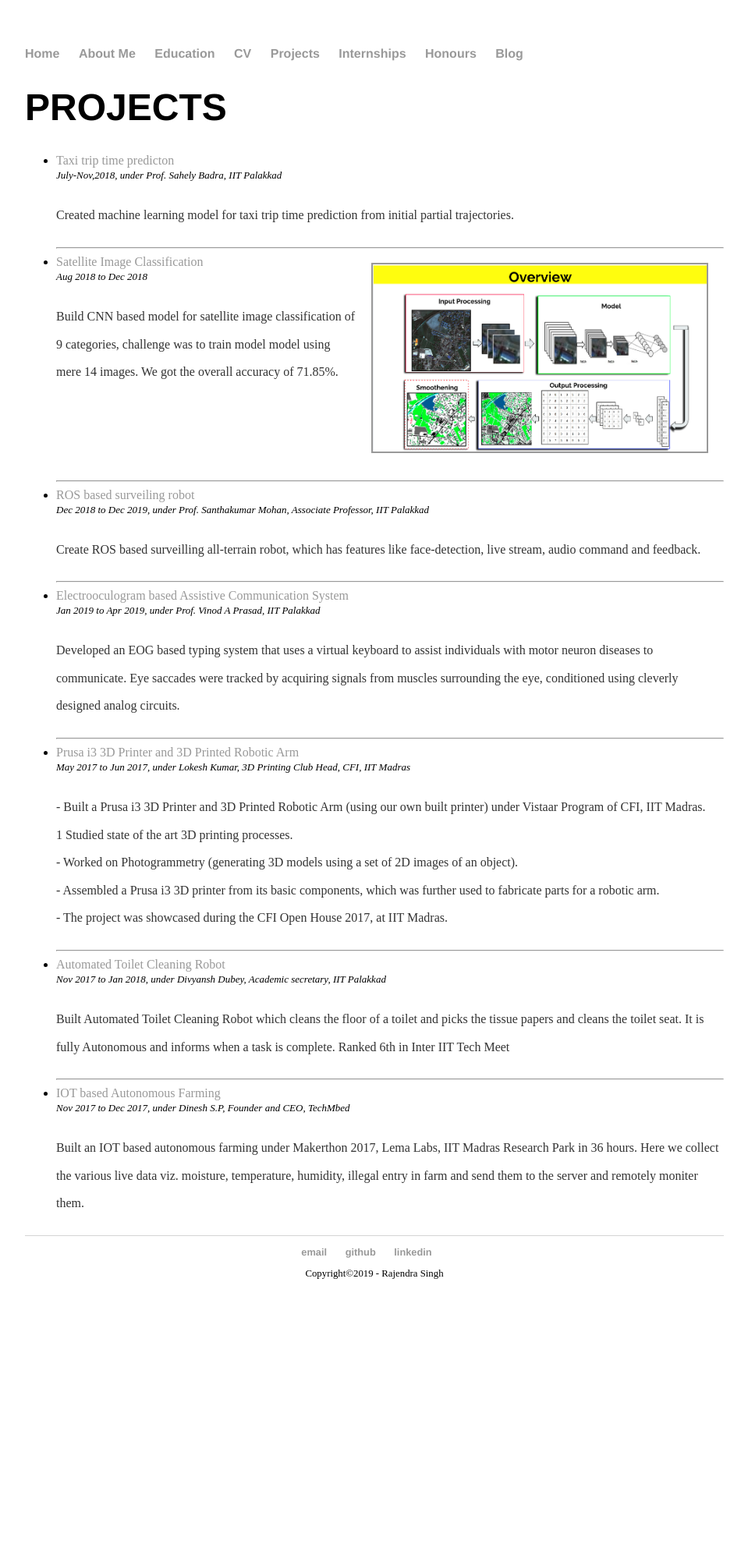
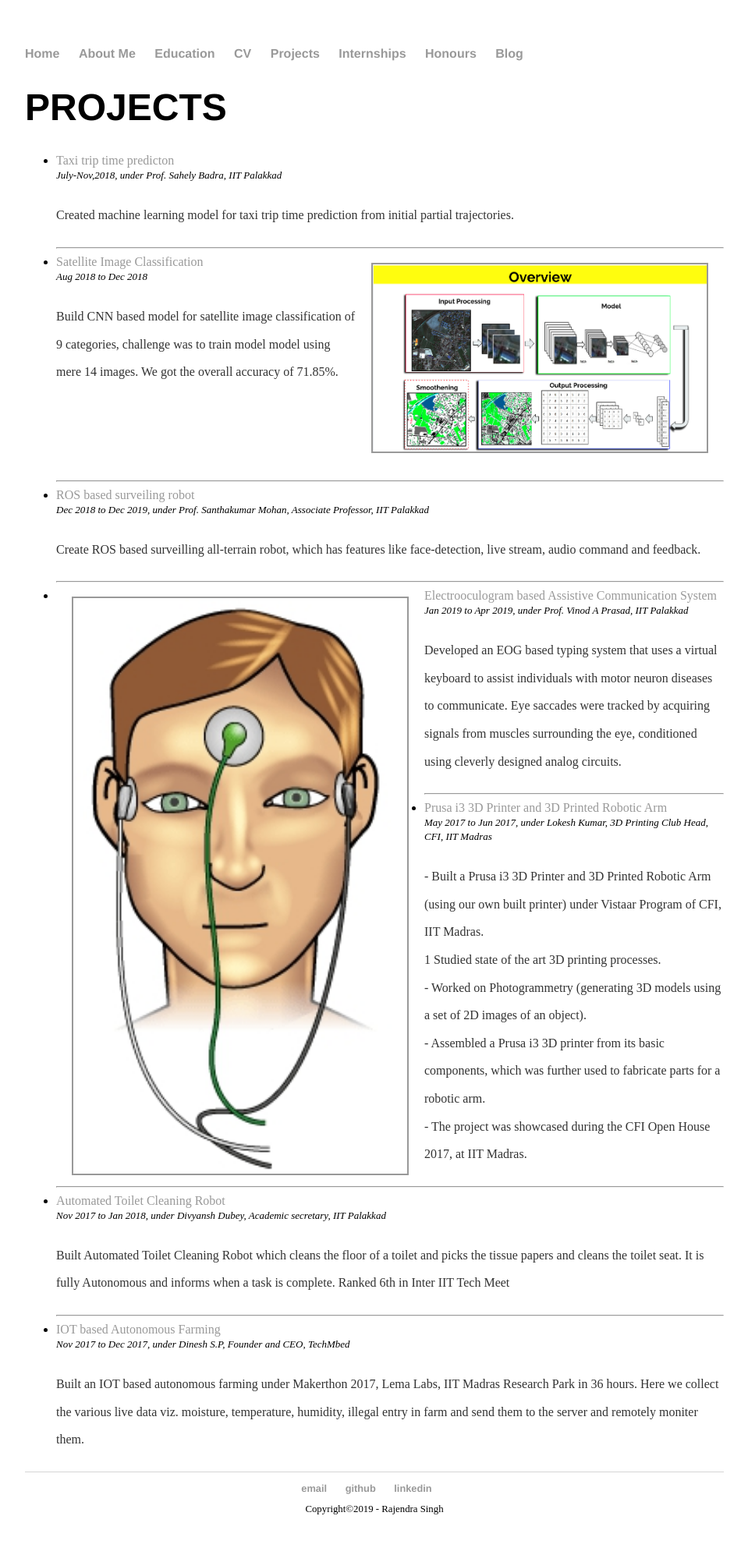
Before and after one commit to iamrajee/iamrajee.github.io, a Jekyll site: the page built from projects/index.html, in a window 1280 px wide. Shown: the whole page at 78% size, without its empty margins (160-1119 px from the left). Built offline with Jekyll 4.4.1, drawn with Linux system fonts in a browser that asks for light colours; before the commit the page ends 1701 px from its top, so only the background shows below that.

Commit message:
Update index.html

```diff
--- a/projects/index.html
+++ b/projects/index.html
@@ -20,7 +20,7 @@
 		<p><font size="3">Create ROS based surveilling all-terrain robot, which has features like face-detection, live stream, audio command and feedback.</font></p>
 		<hr/>
 
-		<li><a href="https://github.com/iamrajee/bio_medical">Electrooculogram based Assistive Communication System</a></li>
+		<li><a href="https://github.com/iamrajee/bio_medical"><img src="images/eog.jpg" style='height: 50%; width: 50%' align="left" border="2" HSPACE="20" VSPACE="10" />Electrooculogram based Assistive Communication System</a></li>
 		<font size="2"><em>Jan 2019 to Apr 2019, under Prof. Vinod A Prasad, IIT Palakkad</em></font>
 		<p><font size="3">Developed an EOG based typing system that uses a virtual keyboard to assist individuals with motor neuron diseases to communicate. Eye saccades were tracked by acquiring signals from muscles surrounding the eye, conditioned using cleverly designed analog circuits.</font></p>
 		<hr/>
```
